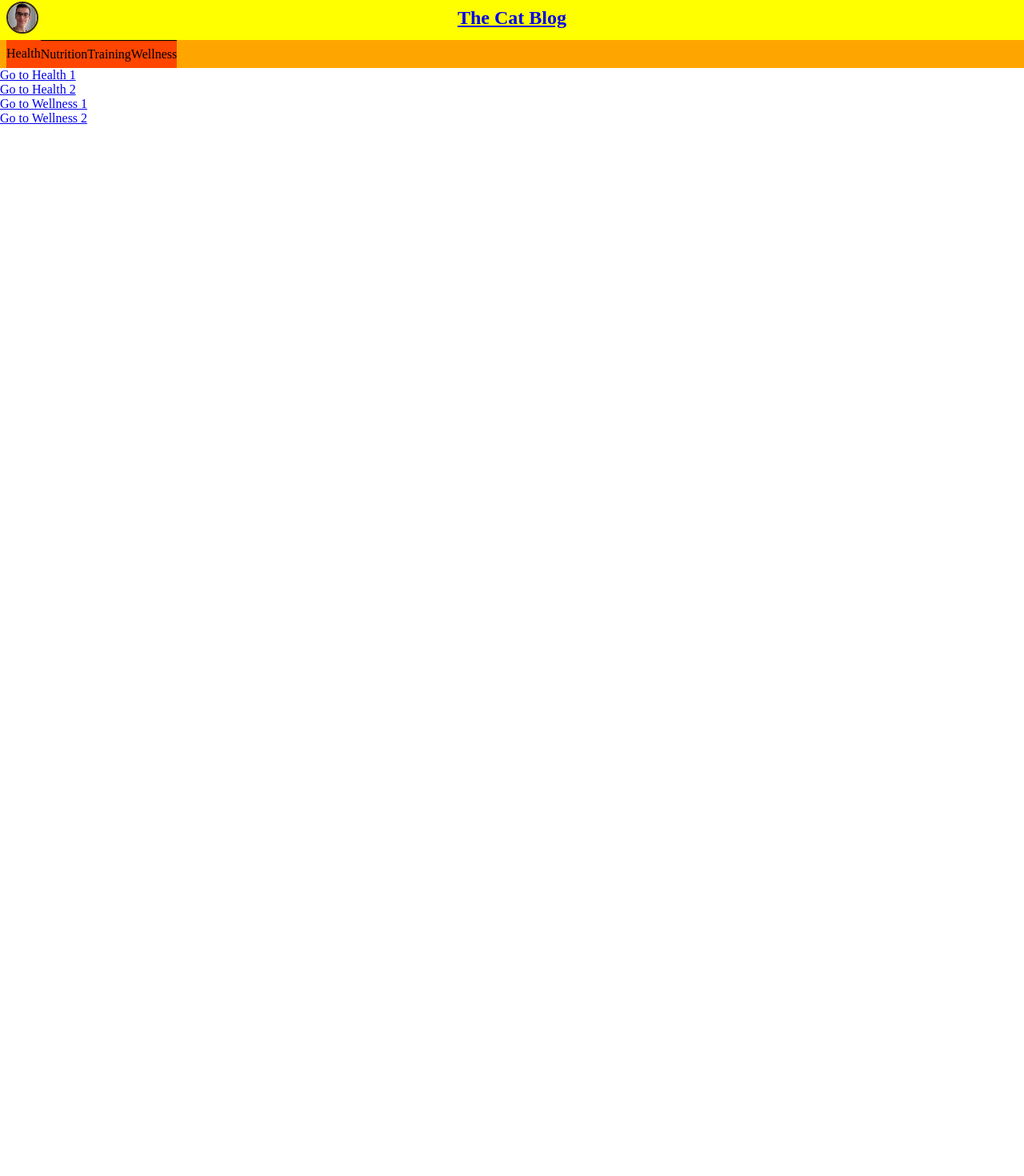
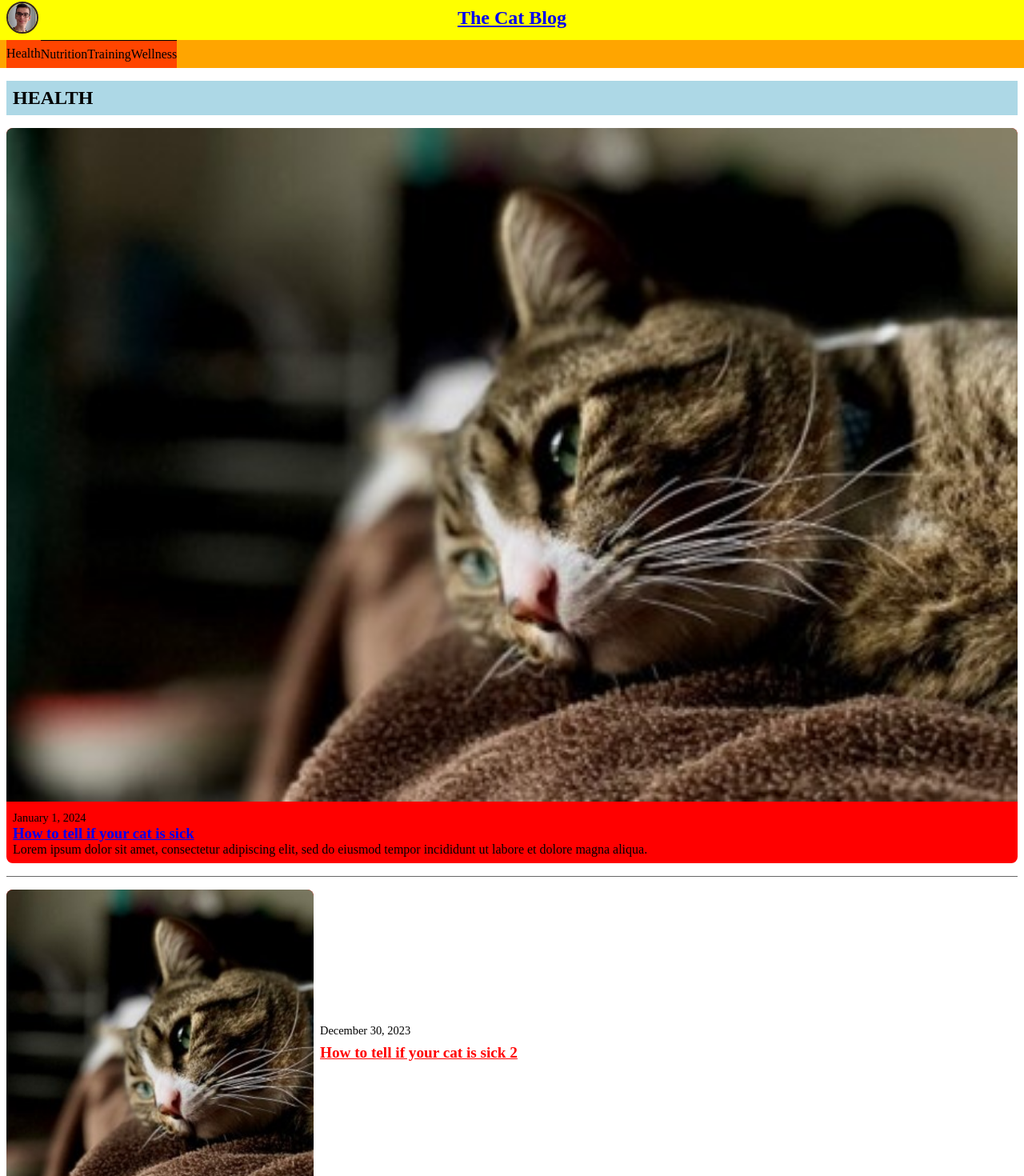
Before and after one commit to arthurcaraujo/the-cat-blog, an Angular app: page / in a window 1280 px wide. Shown: the part 6-1476 px from the top of the page at 80% size. Before the commit the page ends 800 px from the top, so only its background shows below. Built offline with nearby package versions, Linux system fonts and the light colour scheme; a web font is replaced by a local one.

Commit message:
Implement homepage

```diff
--- a/src/app/data.ts
+++ b/src/app/data.ts
@@ -1,7 +1,7 @@
 export default [
     {
-        date: new Date().toDateString(),
-        descriptionBrief: "Brief text",
+        date: new Date(),
+        descriptionBrief: "Lorem ipsum dolor sit amet, consectetur adipiscing elit, sed do eiusmod tempor incididunt ut labore et dolore magna aliqua.",
         descriptionDetailed: ["Detailed", "More detailed"],
         id: function() {
             let text = "";
@@ -12,12 +12,13 @@ export default [
             return text.toLowerCase();
         },
         img: "./assets/sick-cat.jpg",
+        imgDescription: "Sick cat",
         title: "How to tell if your cat is sick",
         topic: "health"
     },
     {
-        date: new Date().toDateString(),
-        descriptionBrief: "Brief text 2",
+        date: new Date(new Date().setDate(new Date().getDate() - 2)),
+        descriptionBrief: "Lorem ipsum dolor sit amet, consectetur adipiscing elit, sed do eiusmod tempor incididunt ut labore et dolore magna aliqua.",
         descriptionDetailed: ["Detailed 2", "More detailed 2"],
         id: function() {
             let text = "";
@@ -28,11 +29,30 @@ export default [
             return text.toLowerCase();
         },
         img: "./assets/sick-cat.jpg",
+        imgDescription: "Sick cat",
         title: "How to tell if your cat is sick 2",
         topic: "health"
     },
     {
-        date: new Date().toDateString(),
+        date: new Date(new Date().setDate(new Date().getDate() - 4)),
+        descriptionBrief: "Lorem ipsum dolor sit amet, consectetur adipiscing elit, sed do eiusmod tempor incididunt ut labore et dolore magna aliqua.",
+        descriptionDetailed: ["Detailed 2.1", "More detailed 2.1"],
+        id: function() {
+            let text = "";
+            for (let char of this.title) {
+                if (char === " ") text += "-"
+                else text += char
+            }
+            return text.toLowerCase();
+        },
+        img: "./assets/sick-cat.jpg",
+        imgDescription: "Sick cat",
+        title: "How to tell if your cat is sick 2.1",
+        topic: "health"
+    },
+    {
+        // date: new Date().toDateString(),
+        date: new Date(new Date().setDate(new Date().getDate() - 1)),
         descriptionBrief: "Brief text 3",
         descriptionDetailed: ["Detailed 3", "More detailed 3"],
         id: function() {
@@ -44,11 +64,12 @@ export default [
             return text.toLowerCase();
         },
         img: "./assets/sick-cat.jpg",
+        imgDescription: "Sick cat",
         title: "How to tell if your cat is sick 3",
         topic: "wellness"
     },
     {
-        date: new Date().toDateString(),
+        date: new Date(new Date().setDate(new Date().getDate() - 3)),
         descriptionBrief: "Brief text 4",
         descriptionDetailed: ["Detailed 4", "More detailed 4"],
         id: function() {
@@ -60,6 +81,7 @@ export default [
             return text.toLowerCase();
         },
         img: "./assets/sick-cat.jpg",
+        imgDescription: "Sick cat",
         title: "How to tell if your cat is sick 4",
         topic: "wellness"
     }
--- a/src/app/pages/home/home.component.css
+++ b/src/app/pages/home/home.component.css
@@ -0,0 +1,74 @@
+.topic-name {
+    background-color: lightblue;
+    font-size: 1.5rem;
+    margin: 1rem 0.5rem;
+    padding: 0.5rem;
+}
+
+.card:first-child {
+    background-color: red;
+    border-radius: 0.5rem;
+    margin: 0.5rem;
+}
+
+.card:first-child img {
+    border-radius: 0.5rem 0.5rem 0 0;
+    max-width: 100%;
+    width: 100%;
+}
+
+.card:first-child > .text-content-container {
+    padding: 0.5rem;
+}
+
+.card-date {
+    display: block;
+    font-size: 0.9rem;
+}
+
+.card:not(:first-child) {
+    align-items: center;
+    border-top: 1.5px solid #666;
+    column-gap: 0.5rem;
+    display: grid;
+    grid-template-columns: 30vw auto;
+    grid-template-rows: 30vw;
+    margin: 1rem 0.5rem;
+    padding-top: 1rem;
+}
+
+.card:not(:first-child) > .card-img-link {
+    background-color: red;
+    border-radius: 0.5rem;
+    grid-column: 1 / 2;
+    height: 100%;
+    width: 100%;
+}
+
+.card:not(:first-child) img {
+    border-radius: 0.5rem;
+    display: block;
+    height: 100%;
+    object-fit: cover;
+    width: 100%;
+}
+
+.card:not(:first-child) > .text-content-container {
+    grid-column: 2 / 3;
+}
+
+.card:not(:first-child) .card-date {
+    margin-bottom: 0.5rem;
+}
+
+.card:not(:first-child) .card-title-link {
+    color: red;
+}
+
+.card:not(:first-child) .card-title {
+    font-size: 1.2rem;
+}
+
+.card:not(:first-child) .card-description {
+    display: none;
+}
--- a/src/app/pages/home/home.component.html
+++ b/src/app/pages/home/home.component.html
@@ -1,14 +1,37 @@
 <main id="home">
-    <p>
-        <a [routerLink]="[topicHealth[0].topic, topicHealth[0].id()]">Go to Health 1</a>
-    </p>
-    <p>
-        <a [routerLink]="[topicHealth[1].topic, topicHealth[1].id()]">Go to Health 2</a>
-    </p>
-    <p>
-        <a [routerLink]="[topicWellness[0].topic, topicWellness[0].id()]">Go to Wellness 1</a>
-    </p>
-    <p>
-        <a [routerLink]="[topicWellness[1].topic, topicWellness[1].id()]">Go to Wellness 2</a>
-    </p>
+    <section
+        class="topic-container"
+        *ngFor="let topic of dataContent"
+    >
+        <h2 class="topic-name">
+            {{ topic[0].topic.toUpperCase() }}
+        </h2>
+        <div class="cards-container">
+            <div class="card" *ngFor="let article of topic">
+                <a
+                    class="card-img-link"
+                    [routerLink]="[article.topic, article.id()]"
+                >
+                    <img
+                        alt="{{ article.imgDescription }}"
+                        src="{{ article.img }}"
+                    />
+                </a>
+                <div class="text-content-container">
+                    <span class="card-date">
+                        {{ formatDate(article.date) }}
+                    </span>
+                    <a
+                        class="card-title-link"
+                        [routerLink]="[article.topic, article.id()]"
+                    >
+                        <h3 class="card-title">{{ article.title }}</h3>
+                    </a>
+                    <p class="card-description">
+                        {{ article.descriptionBrief }}
+                    </p>
+                </div>
+            </div>
+        </div>
+    </section>
 </main>
--- a/src/app/pages/home/home.component.ts
+++ b/src/app/pages/home/home.component.ts
@@ -1,3 +1,4 @@
+import { CommonModule } from '@angular/common';
 import { Component, OnInit } from '@angular/core';
 import data from '../../data';
 import { RouterModule } from '@angular/router';
@@ -5,11 +6,12 @@ import { RouterModule } from '@angular/router';
 @Component({
     selector: 'home',
     standalone: true,
-    imports: [RouterModule],
+    imports: [CommonModule, RouterModule],
     templateUrl: './home.component.html',
     styleUrl: './home.component.css'
 })
 export class HomeComponent implements OnInit {
+    dataContent: any = [];
     topicHealth: any = [];
     topicWellness: any = [];
 
@@ -22,5 +24,13 @@ export class HomeComponent implements OnInit {
                 this.topicWellness.push(article)
             }
         })
+        this.dataContent.push(this.topicHealth, this.topicWellness);
+        console.log(this.dataContent);
+    }
+
+    formatDate(date: Date) {
+        const options: {} = {year: "numeric", month: "long", day: 'numeric' };
+
+        return date.toLocaleDateString("en-US", options)
     }
 }
```
Also changed, not shown: src/assets/sick-cat.jpg.
